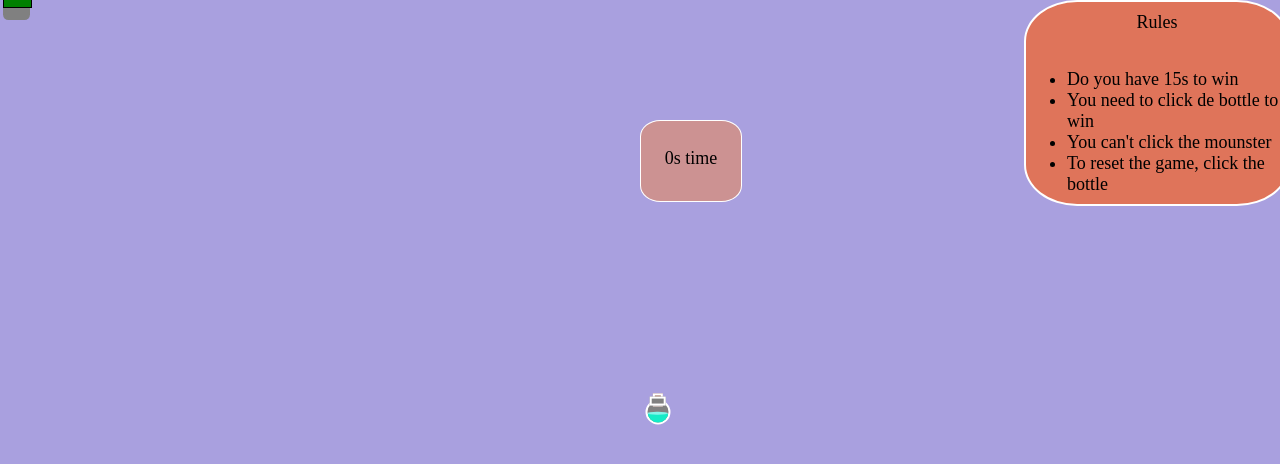
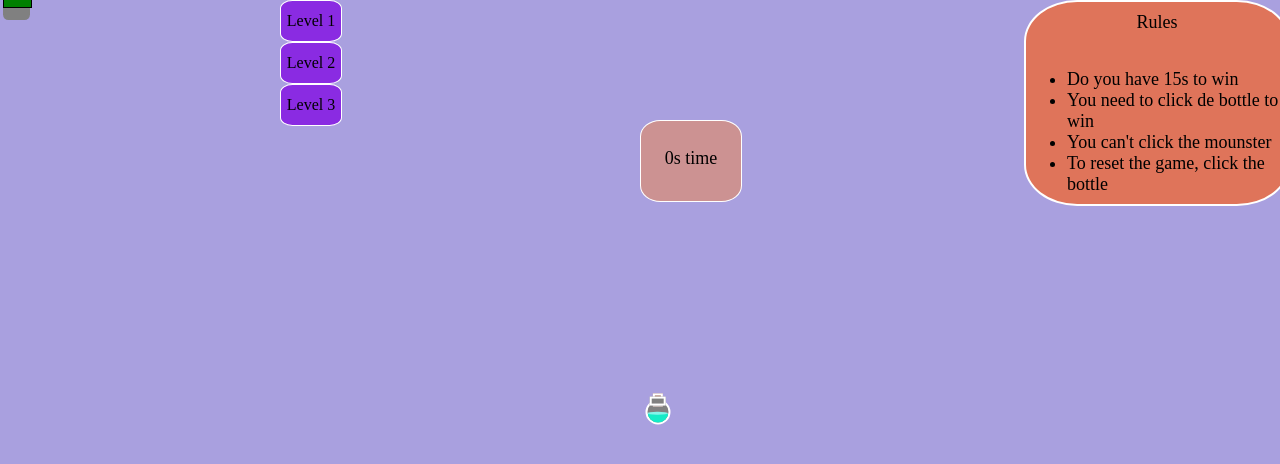
Before and after one commit to jrxjb/react-mouse-follower, a React (Vite) app in the folder mouse-follower/: page / in a window 1280 px wide. Shown: the top 464 px of the page. Built offline with nearby package versions, Linux system fonts and the light colour scheme.

Commit message:
add levels

```diff
--- a/mouse-follower/src/App.jsx
+++ b/mouse-follower/src/App.jsx
@@ -6,6 +6,7 @@ import ButtonRadom from './components/button.jsx'
 import TimerP from './components/timer.jsx'
 import TextP from './components/textoPantalla.jsx'
 import ConfettiBoom from "react-confetti-boom";
+import LevelButtom from './components/levelButtom.jsx'
 
 
 function App() {
@@ -20,6 +21,8 @@ function App() {
     const [decrementar,setDecrementar] = useState({x:0,y:0})
     const [pantalla,setPantalla] = useState("")
     const [timer,setTimer] = useState(0)
+    const [levelG,setLevelG] = useState(0)
+
 
     useEffect(
     ()=>{
@@ -31,7 +34,7 @@ function App() {
 
     //setEnable(clientX)
         setWinner(true)
-        setPantalla("jugando")
+        setPantalla("playing")
 
 
       }
@@ -72,7 +75,7 @@ useEffect(
   ()=>{
     if(enable){
     const timerV = setInterval(()=>{
-      setTimer((prev)=>prev+1)},1200)
+      setTimer((prev)=>prev+1)},levelG)
 
     return () => clearInterval(timerV);
         }},
@@ -112,9 +115,18 @@ useEffect(
 
     const clickToLoss=()=>{
       setEnable(false)
-      setPantalla("Loss")
+      setPantalla("You loss")
       setRandomPosition({x:width/2,y:height/2})
 
+    }
+    const Level1 = ()=>{
+      setLevelG(2500)
+    }
+    const Level2 = ()=>{
+      setLevelG(1800)
+    }
+    const Level3 = ()=>{
+      setLevelG(1200)
     }
 
 
@@ -128,6 +140,9 @@ useEffect(
     <ButtonRadom enable={enable} muestraV={muestra} style={{transform:`translate(${randomPosition.x}px,${randomPosition.y}px)`}}/>
     <CirculoSeguidor clickToLossProps={clickToLoss} style={{left: `${position.x-75-5}px`, top: `${position.y-75-5}px` }} />
      {pantalla === "you win" && <ConfettiBoom mode="boom" />}
+     <LevelButtom selecLevel={Level1} textLevel='Level 1'/>
+     <LevelButtom selecLevel={Level2} textLevel='Level 2'/>
+     <LevelButtom selecLevel={Level3} textLevel='Level 3'/>
     </div>
     </>
   )
--- /dev/null
+++ b/mouse-follower/src/components/levelButtom.css
@@ -0,0 +1,14 @@
+.level-buttom{
+    display:flex;
+    justify-content:center;
+    align-items:center;
+
+    width: 60px;
+    height: 40px;
+
+    background-color:blueviolet;
+    border:solid 1px white;
+    border-radius:20%;
+
+
+}
--- /dev/null
+++ b/mouse-follower/src/components/levelButtom.jsx
@@ -0,0 +1,11 @@
+import './levelButtom.css'
+const LevelButtom = ({textLevel,selecLevel})=>{
+    return (
+<>
+<div className="level-buttom" onClick={selecLevel}> {textLevel}</div>
+</>
+
+    )
+}
+
+export default LevelButtom
```
Also changed, not shown: 1 other file (tests, documents, lock files or other folders).
